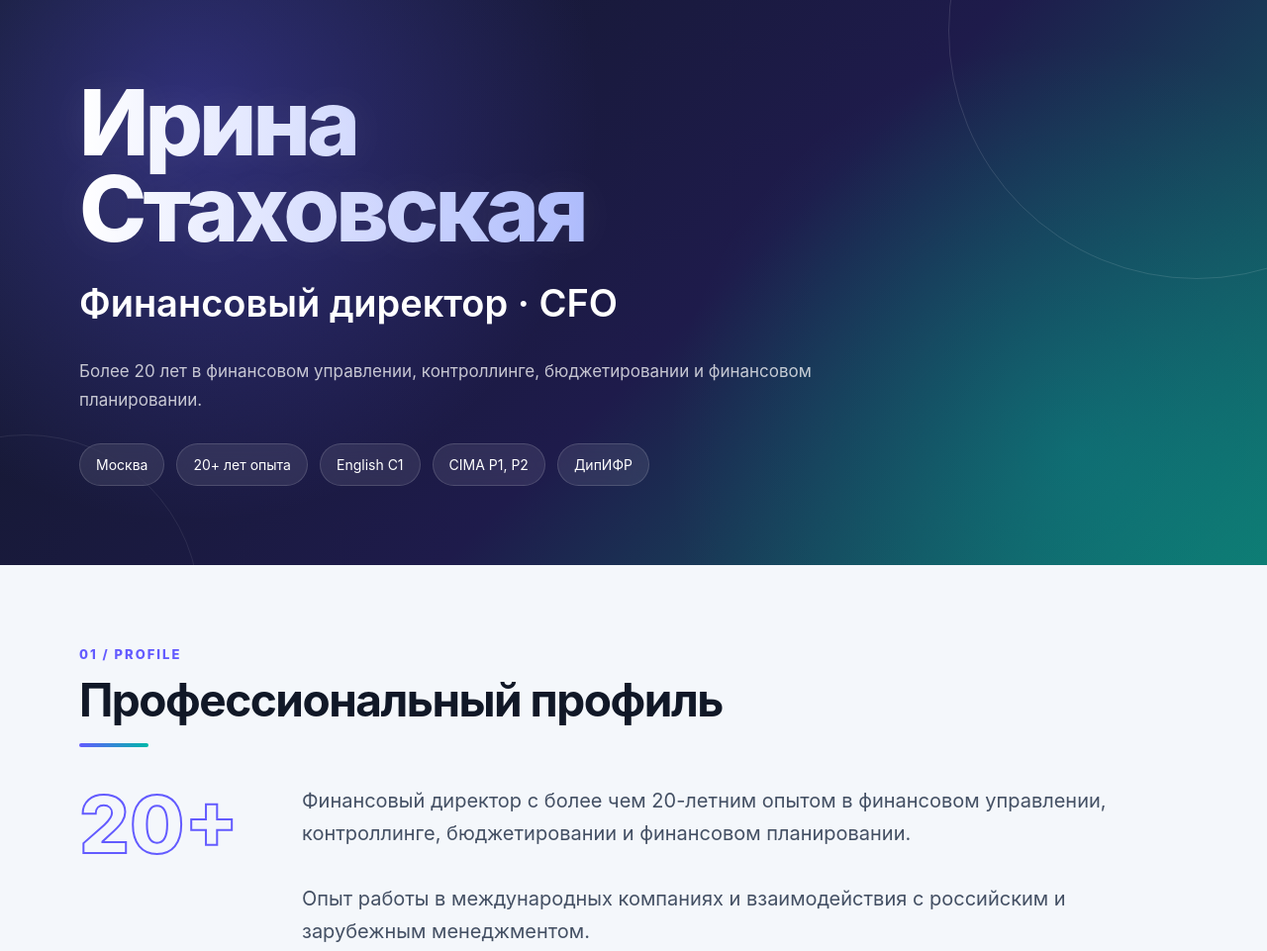
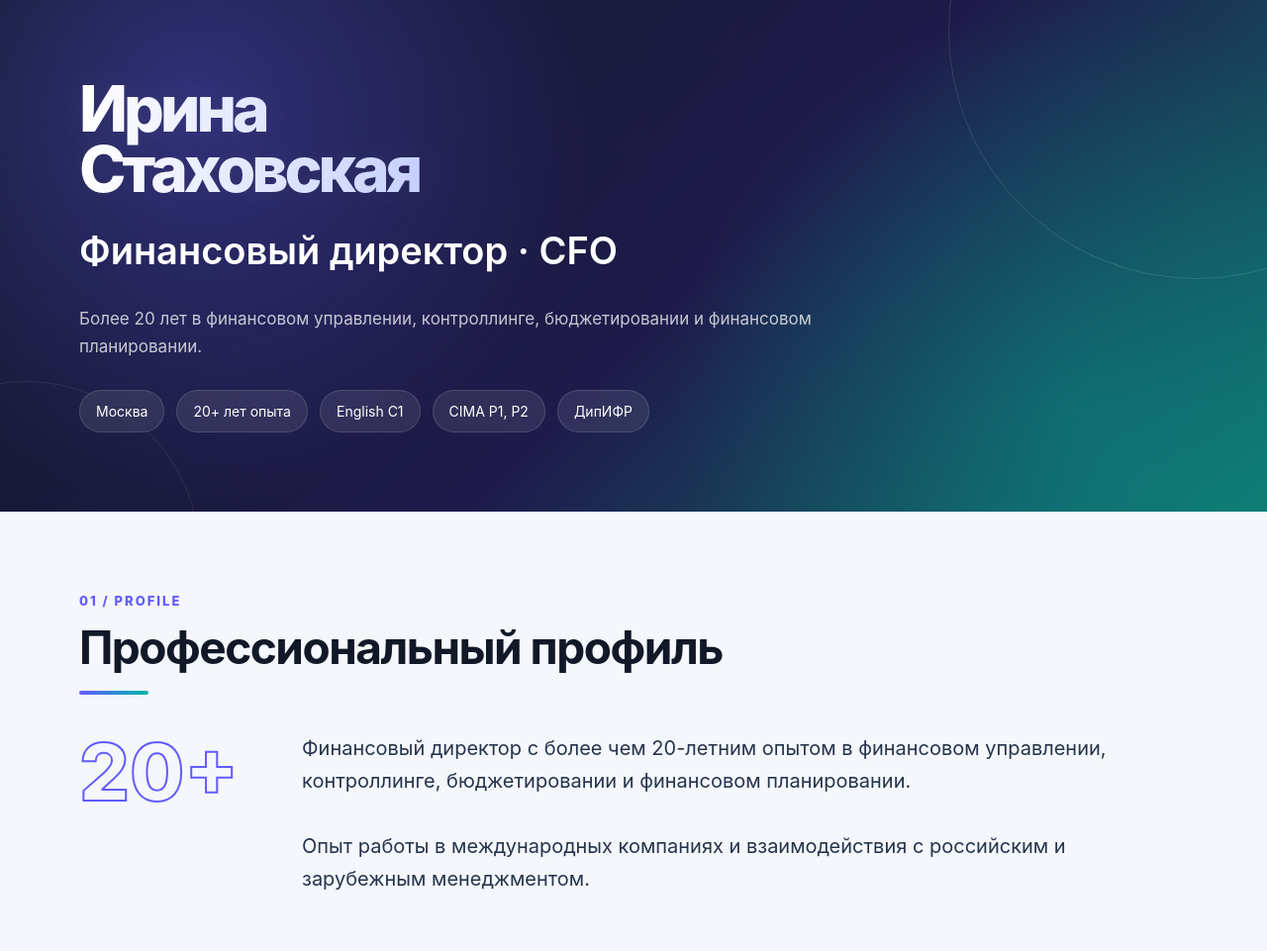
Before and after one commit to IrinaStakhovskaya/CV, a plain HTML site: page index.html in a window 1280 px wide. Shown: the top 961 px of the page at 99% size. Drawn offline with Linux system fonts and the light colour scheme.

Commit message:
Update index.html

```diff
--- a/index.html
+++ b/index.html
@@ -99,7 +99,7 @@ body {
 /* Градиентный прозрачный заголовок */
 
 .hero h1 {
-    font-size: clamp(48px, 8vw, 92px);
+    font-size: clamp(40px, 6vw, 64px);
     line-height: .95;
     font-weight: 800;
     letter-spacing: -4px;
@@ -207,7 +207,7 @@ section {
 
 .profile-text {
     font-size: 20px;
-    color: #445064;
+    color: #26344D;
 }
 
 /* =========================
@@ -331,7 +331,7 @@ section {
 }
 
 .job p {
-    color: #536074;
+    color: #334155;
 }
 
 /* =========================
```
